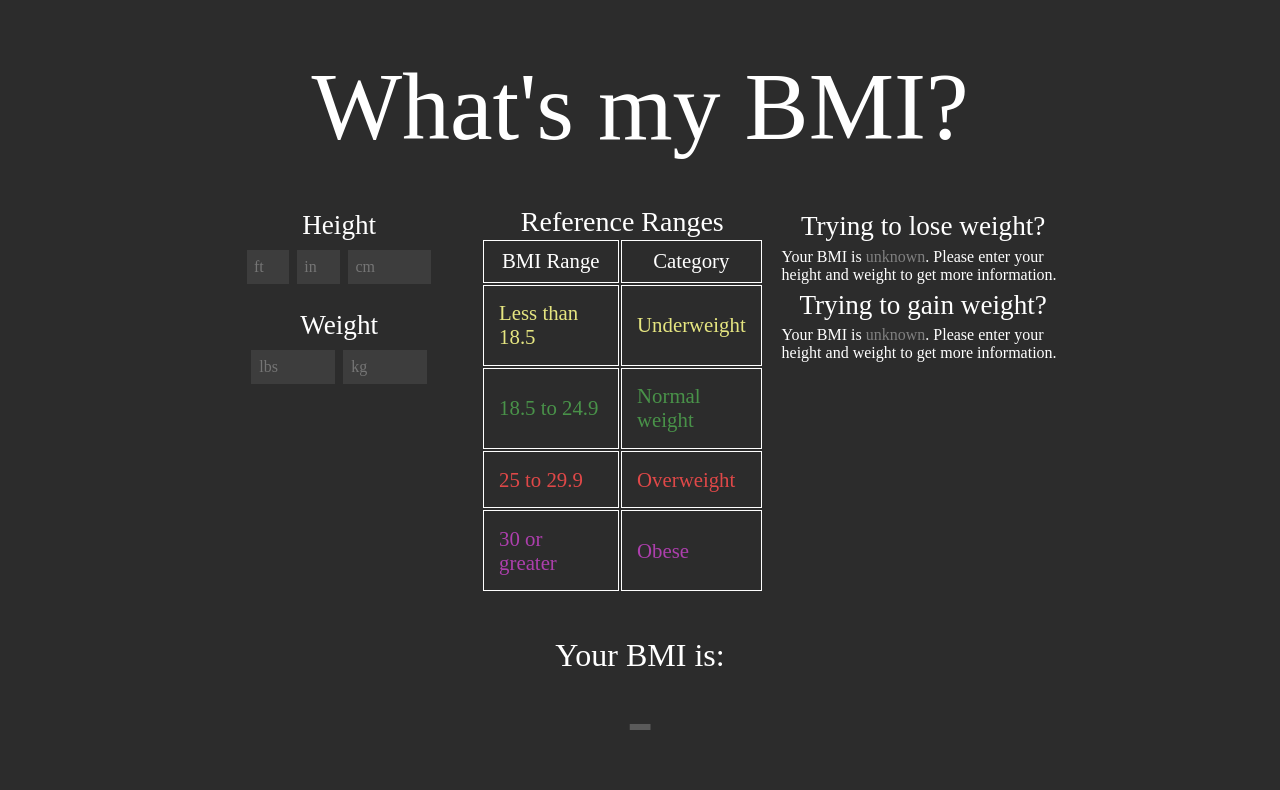
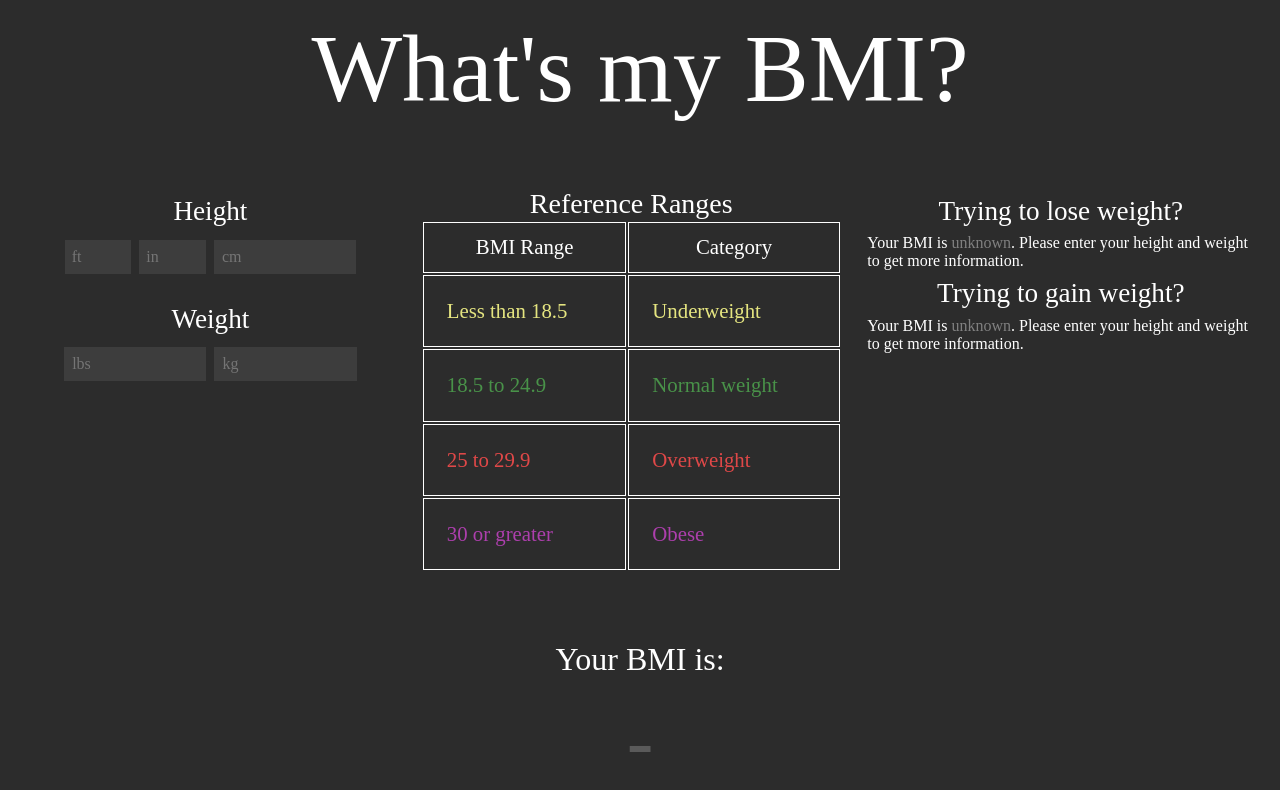
Before and after one commit to andrewkay6/bmi_calculator, a React (Create React App) app: page / in a window 1280 px wide. Shown: the top 790 px of the page. Built offline with nearby package versions, Linux system fonts and the light colour scheme; a web font is replaced by a local one.

Commit message:
Fixed css formatting issues and separated the existing code into to more components to make it more readable.

```diff
--- a/src/App.css
+++ b/src/App.css
@@ -13,13 +13,17 @@ body {
   animation-duration: 5s;
   animation-iteration-count: infinite;
   color: white;
-  font-family: 'Tilt Warp'
-
+  font-family: 'Tilt Warp';
+  box-sizing: border-box;
+  margin: 0;
 }
-
-
 .titleContainer{
-  align-self: center;
+  display: flex;
+  align-items: center;
+  justify-content: center;
+  margin-bottom: 5%;
+  margin-top: 1%;
+  box-sizing: border-box;
 }
 .title{
   display: flex;
@@ -27,9 +31,7 @@ body {
   font-size: 600%;
   text-align: center;
 }
-
 .unitsContainer{
-
   display: flex;
   justify-content: space-evenly;
   font-size: 70%;
@@ -38,7 +40,7 @@ body {
 
 }
 .unitSelection{
-  width: 80%;
+  /* width: 80%; */
   align-self: center;
 }
 
@@ -65,14 +67,8 @@ body {
   transition: all 0.3s;
 
 }
-
-input[type="radio"] + label:hover{
-  backdrop-filter:brightness(120%);
-  border: solid 2px transparent;
-}
 input[type="text"] {
   border: none;
-
   background-color: rgba(128, 128, 128, 0.2);
   opacity: 1;
   padding: 8px;
@@ -94,11 +90,10 @@ input[type="text"] {
   flex-direction: column;
   justify-content: flex-start;
   align-items: flex-start;
-  position: relative;
   align-self: center;
   width:50%;
-  height:100%;
-
+  align-items: stretch;
+  margin-bottom: auto;
 }
 .tableContainer{
   width:50%;
@@ -107,6 +102,7 @@ input[type="text"] {
   width:50%;
   padding-left: 2%;
   padding-right: 2%;
+  box-sizing: border-box;
 }
 
 .bmiResult{
@@ -125,15 +121,20 @@ input[type="text"] {
   }
 }
 .resultContainer{
-  vertical-align: bottom;
-  text-align: center;
+  margin-top: auto;
+  display: flex;
+  flex-direction: column;
+  justify-content: center;
+  align-items: center;
+  box-sizing: border-box;
+  margin-bottom: 1%;
 }
 
 .resultLabel{
   font-size: 200%;
 }
 .app {
-  position: relative;
+  /* position: relative; */
   display: flex;
   flex-direction: row;
   justify-content: space-evenly;
@@ -146,8 +147,9 @@ input[type="text"] {
   .app {
     flex-direction: column;
     align-items: center;
-    width: 200%;
+    /* width: 200%; */
     justify-content: center;
+
   }
 }
 
@@ -194,18 +196,14 @@ th {
 }
 .page{
   display: flex;
-  width: 70%;
+  width: 100%;
   flex-direction: column;
-  margin:auto;
   justify-content: space-evenly;
   height: 100%;
+  min-height: 100vh;
+  box-sizing: border-box;
+}
 
-
-}
-.flexBreak {
-  flex-basis: 100%;
-  height: 0;
-}
 .totalInputsContainer{
   display: flex;
   align-items: center;
--- a/src/App.js
+++ b/src/App.js
@@ -1,12 +1,11 @@
 import './App.css';
 import { useState } from 'react';
 
-import HeightInput from './HeightInput';
-import WeightInput from './WeightInput';
 import BMIRangeTable from './BMIRangeTable';
 import NextBMIRange from './NextBMIRange';
 import BMIResultContainer from './BMIResultContainer';
-
+import InputLogic from './InputLogic';
+import Title from './Title';
 
 const generateBMIColor = (heightContents, weightContents) => {
   let BMI = calculateBMI(heightContents, weightContents);
@@ -62,44 +61,25 @@ const App = () => {
 
   return (
     <div className='page'>
-      <div className='titleContainer'>
-        <div className='title'>What's my BMI?</div>
-      </div>
+      <Title />
       <div className='app'>
-
-        <div className='appLogic'>
-          <div className='unitSelection'>
-            <label className="header">Height</label>
-            <div className='inputsContainer'>
-              <HeightInput
+        <InputLogic
           heightContents={heightContents}
           setHeightContents={setHeightContents}
-              />
-            </div>
-            <br />
-            <label className="header">Weight</label>
-            <div className='inputsContainer'>
-              <WeightInput
           weightContents={weightContents}
           setWeightContents={setWeightContents}
         />
-            </div>
-          </div>
-
-        </div>
         <BMIRangeTable />
         <NextBMIRange
-        heightContents = {heightContents}
-        weightContents = {weightContents}
-        calculateBMI = {calculateBMI}
+          heightContents={heightContents}
+          weightContents={weightContents}
+          calculateBMI={calculateBMI}
         />
       </div>
       <BMIResultContainer
         BMI={calculateBMI(heightContents, weightContents)}
         bmiColor={generateBMIColor(heightContents, weightContents)}
       />
-
-
     </div>
   );
 }
--- /dev/null
+++ b/src/ConversionUtilities.js
@@ -0,0 +1,53 @@
+const getHeightMetricFromImperial = (feet, inches) => {
+    let totalInches = (parseFloat(feet) * 12) + parseFloat(inches);
+    let cm = totalInches * 2.54;
+
+    if (isNaN(cm)) {
+        return "";
+    }
+    return cm.toString();
+
+}
+
+const getHeightImperialFromMetric = (cm) => {
+    let inches = parseFloat(cm) / 2.54;
+    if (isNaN(inches)) {
+        return ["", ""];
+    }
+    return [(Math.floor(inches / 12)).toString(), (inches % 12).toString()];
+}
+
+
+const getWeightImperialFromMetric = (kg) => {
+    if (isNaN(parseFloat(kg))) {
+        return "";
+    }
+
+    return parseFloat(kg) * 2.205;
+
+}
+
+const getWeightMetricFromImperial = (lbs) => {
+    if (isNaN(parseFloat(lbs))) {
+        return "";
+    }
+
+    return parseFloat(lbs) / 2.205;
+
+}
+
+const roundTo = (num, places) => {
+    return Math.round(num * Math.pow(10, places)) / Math.pow(10, places);
+}
+
+const stringRoundTo = (num, places) => {
+    let rounded = roundTo(num, places);
+    if (rounded === 0){
+        return "";
+    }
+    return "" + rounded;
+}
+
+
+
+export { getHeightMetricFromImperial, getHeightImperialFromMetric, getWeightImperialFromMetric, getWeightMetricFromImperial, roundTo, stringRoundTo };
--- a/src/HeightInput.js
+++ b/src/HeightInput.js
@@ -1,36 +1,18 @@
 import React from "react";
 import { useState } from "react";
+import { getHeightImperialFromMetric, getHeightMetricFromImperial, stringRoundTo } from "./ConversionUtilities";
 
-const getMetricFromImperial = (feet, inches) => {
-    let totalInches = (parseFloat(feet) * 12) + parseFloat(inches);
-    let cm = totalInches * 2.54;
-
-    if (isNaN(cm)){
-        return "";
-    }
-    return cm.toString();
-
-}
-
-const getImperialFromMetric = (cm) => {
-    let inches = parseFloat(cm)/2.54;
-    if (isNaN(inches)){
-        return ["",""];
-    }
-    return [(Math.floor(inches/12)).toString(), (inches%12).toString()];
-}
-
-const HeightInput = (props) => {
+const HeightInput = ({setHeightContents}) => {
     const [feet, setFeet] = useState('');
     const [inches, setInches] = useState('');
     const [cm, setCm] = useState('');
 
     const handleFeetChange = (event) => {
         let newFeet = event.target.value;
-        let newCm = getMetricFromImperial(newFeet, inches);
+        let newCm = getHeightMetricFromImperial(newFeet, inches);
         setFeet(newFeet);
         setCm(newCm);
-        props.setHeightContents({
+        setHeightContents({
             imperialHeight: {
                 feet: newFeet,
                 inches: inches
@@ -43,11 +25,11 @@ const HeightInput = (props) => {
 
     const handleInchesChange = (event) => {
         let newInches = event.target.value;
-        let newCm = getMetricFromImperial(feet, newInches);
+        let newCm = getHeightMetricFromImperial(feet, newInches);
 
         setInches(event.target.value);
         setCm(newCm);
-        props.setHeightContents({
+        setHeightContents({
             imperialHeight: {
                 feet: feet,
                 inches: event.target.value
@@ -58,13 +40,14 @@ const HeightInput = (props) => {
         });
     };
     const handleCmChange = (event) => {
-        let newFeetAndInches = getImperialFromMetric(event.target.value);
+        let newFeetAndInches = getHeightImperialFromMetric(event.target.value);
         let newFeet = newFeetAndInches[0];
         let newInches = newFeetAndInches[1];
+
         setCm(event.target.value);
         setInches(newInches);
         setFeet(newFeet);
-        props.setHeightContents({
+        setHeightContents({
             imperialHeight: {
                 feet: newFeet,
                 inches: newInches
@@ -78,9 +61,8 @@ const HeightInput = (props) => {
     return (
         <>
             <input type="text" className="halfTextInput" placeholder="ft" value={feet} onChange={handleFeetChange} />
-            <input type="text" className="halfTextInput" placeholder='in' value={inches} onChange={handleInchesChange} />
-
-            <input type="text" placeholder='cm' value={cm} onChange={handleCmChange} />
+            <input type="text" className="halfTextInput" placeholder='in' value={stringRoundTo(inches,2)} onChange={handleInchesChange} />
+            <input type="text" placeholder='cm' value={stringRoundTo(cm, 2)} onChange={handleCmChange} />
         </>
     );
 
--- /dev/null
+++ b/src/InputLogic.js
@@ -0,0 +1,31 @@
+
+import HeightInput from './HeightInput';
+import WeightInput from './WeightInput';
+
+const InputLogic = ({heightContents, setHeightContents, weightContents, setWeightContents}) => {
+    return (
+        <div className='appLogic'>
+          <div className='unitSelection'>
+            <label className="header">Height</label>
+            <div className='inputsContainer'>
+              <HeightInput
+                heightContents={heightContents}
+                setHeightContents={setHeightContents}
+              />
+            </div>
+            <br />
+            <label className="header">Weight</label>
+            <div className='inputsContainer'>
+              <WeightInput
+                weightContents={weightContents}
+                setWeightContents={setWeightContents}
+              />
+            </div>
+          </div>
+
+        </div>
+    );
+
+}
+
+export default InputLogic;
--- /dev/null
+++ b/src/Title.js
@@ -0,0 +1,10 @@
+
+const Title = () => {
+    return (
+        <div className='titleContainer'>
+            <div className='title'>What's my BMI?</div>
+        </div>
+    );
+}
+
+export default Title;
--- a/src/WeightInput.js
+++ b/src/WeightInput.js
@@ -1,23 +1,7 @@
 import React from "react";
 import { useState } from "react";
 
-const getImperialFromMetric = (kg) => {
-  if (isNaN(parseFloat(kg))){
-    return "";
-  }
-
-  return parseFloat(kg) * 2.205;
-
-}
-
-const getMetricFromImperial = (lbs) => {
-  if (isNaN(parseFloat(lbs))){
-    return "";
-  }
-
-  return parseFloat(lbs) / 2.205;
-
-}
+import { getWeightImperialFromMetric, getWeightMetricFromImperial, stringRoundTo } from "./ConversionUtilities";
 
 
 const WeightInput = (props) => {
@@ -26,7 +10,7 @@ const WeightInput = (props) => {
 
     const handleKgChange = (event) => {
       setKg(event.target.value);
-      let newLbs = getImperialFromMetric(event.target.value);
+      let newLbs = getWeightImperialFromMetric(event.target.value);
       setLbs(newLbs);
       props.setWeightContents({
         imperialWeight: {
@@ -40,7 +24,7 @@ const WeightInput = (props) => {
 
     const handleLbsChange = (event) => {
       setLbs(event.target.value);
-      let newKg = getMetricFromImperial(event.target.value);
+      let newKg = getWeightMetricFromImperial(event.target.value);
       setKg(newKg);
       props.setWeightContents({
         imperialWeight: {
@@ -56,8 +40,8 @@ const WeightInput = (props) => {
 
     return (
       <>
-        <input type="text" placeholder="lbs" value={lbs} onChange={handleLbsChange} />
-        <input type="text" placeholder="kg" value={kg} onChange={handleKgChange} />
+        <input type="text" placeholder="lbs" value={stringRoundTo(lbs,3)} onChange={handleLbsChange} />
+        <input type="text" placeholder="kg" value={stringRoundTo(kg,3)} onChange={handleKgChange} />
       </>
     );
 
--- a/src/index.css
+++ /dev/null
@@ -1,5 +0,0 @@
-@media screen and (min-width: 767px) {
-    #root {
-        height: 100vh;
-    }
-  }
--- a/src/index.js
+++ b/src/index.js
@@ -1,6 +1,5 @@
 import React from 'react';
 import ReactDOM from 'react-dom/client';
-import './index.css';
 import App from './App';
 import reportWebVitals from './reportWebVitals';
 
```
Lines whose indentation alone changed are shown as unchanged.
